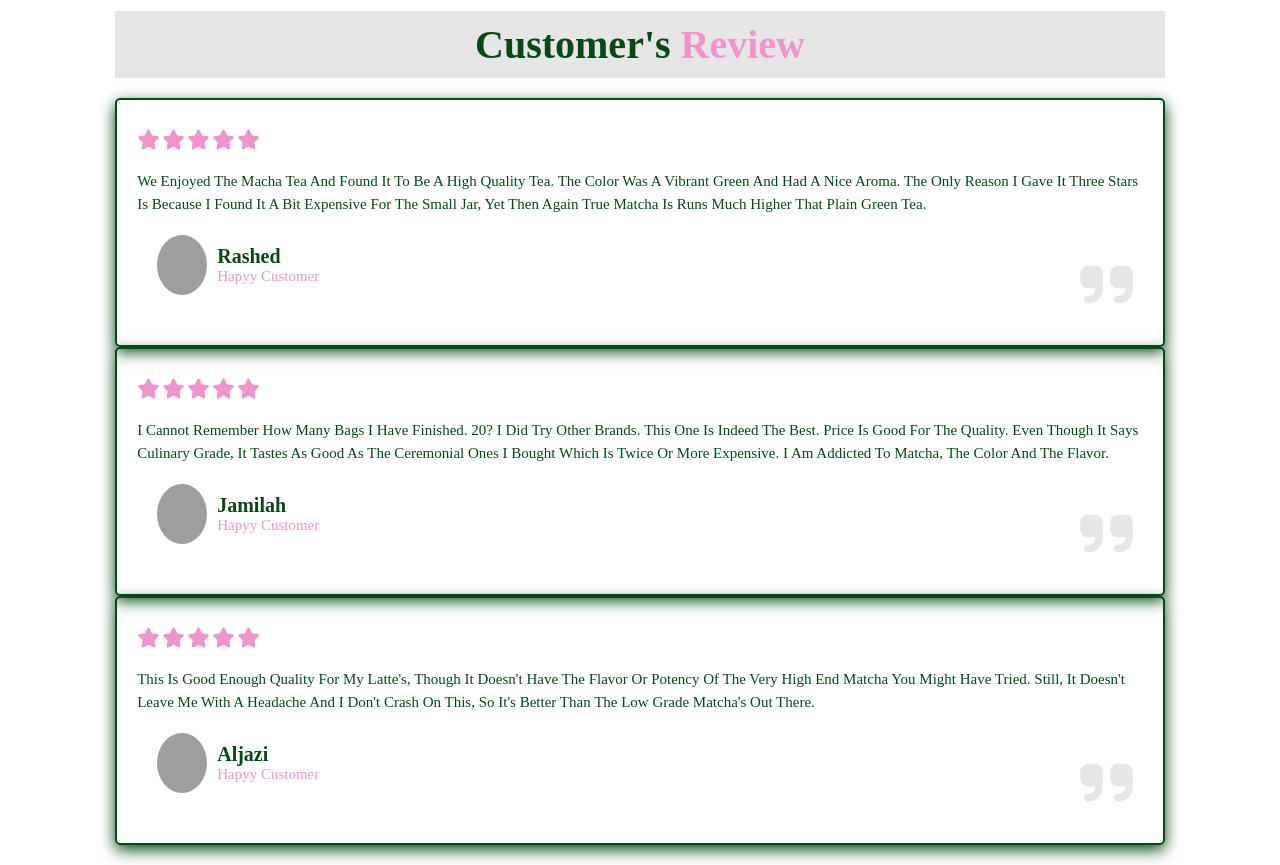
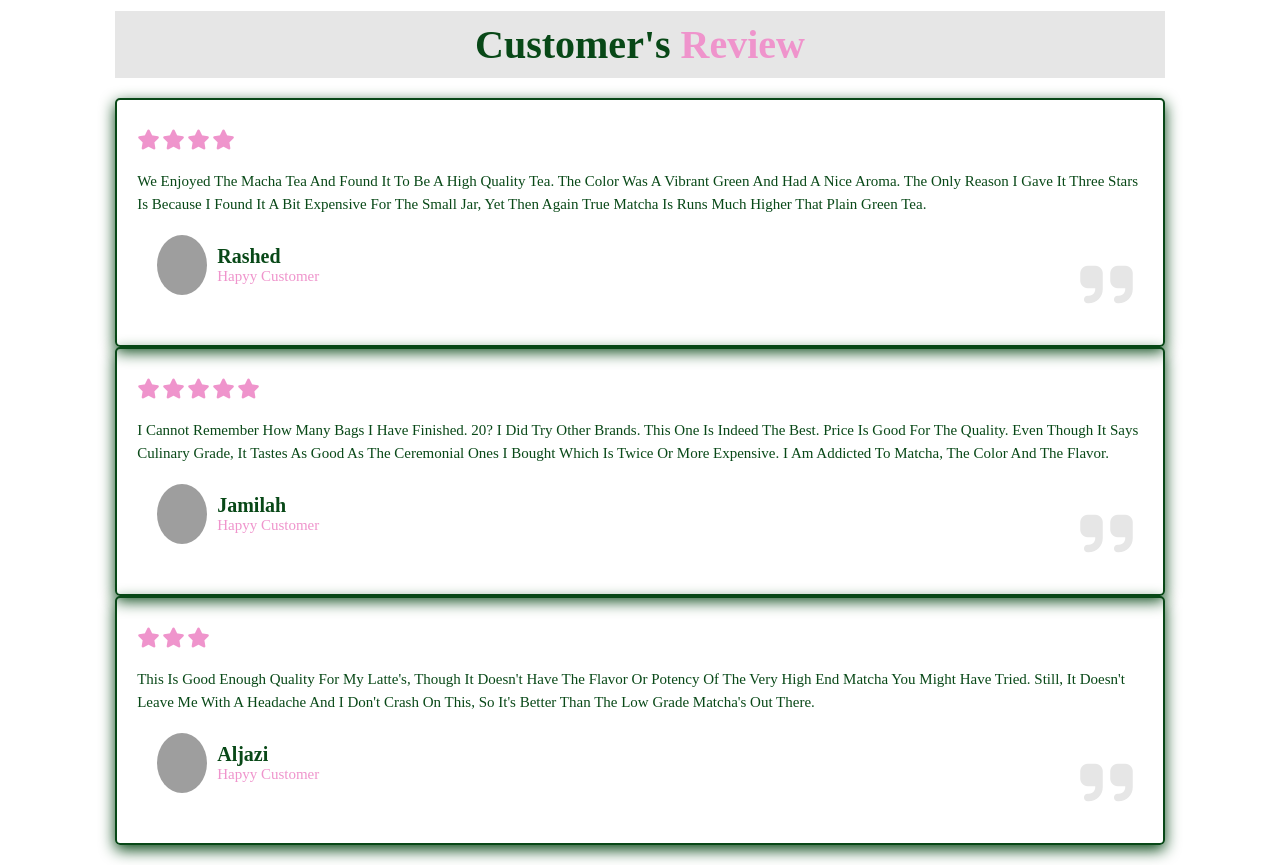
Before and after one commit to aloths/SCiS-202, a plain HTML site: page Project/CiS 201 Project/Shopping.html in a window 1280 px wide. Shown: the part 5200-6065 px from the top of the page. Drawn offline with Linux system fonts and the light colour scheme; grey boxes are pictures that could not be loaded.

Commit message:
Update Shopping.html

```diff
--- a/Project/CiS 201 Project/Shopping.html
+++ b/Project/CiS 201 Project/Shopping.html
@@ -197,7 +197,7 @@
                 <i class="fas fa-star"></i>
                 <i class="fas fa-star"></i>
                 <i class="fas fa-star"></i>
-                <i class="fas fa-star"></i>
+
             </div>
             <p>We enjoyed the macha tea and found it to be a high quality tea.
                 The color was a vibrant green and had a nice aroma. The only reason I gave it three stars is because I found it a bit expensive for the small jar,
@@ -241,8 +241,7 @@
                 <i class="fas fa-star"></i>
                 <i class="fas fa-star"></i>
                 <i class="fas fa-star"></i>
-                <i class="fas fa-star"></i>
-                <i class="fas fa-star"></i>
+
             </div>
             <p>This is good enough quality for my latte's, though it doesn't have the flavor or potency of the very high end matcha you might have tried.
                 Still, it doesn't leave me with a headache and I don't crash on this, so it's better than the low grade matcha's out there.</p>
```
